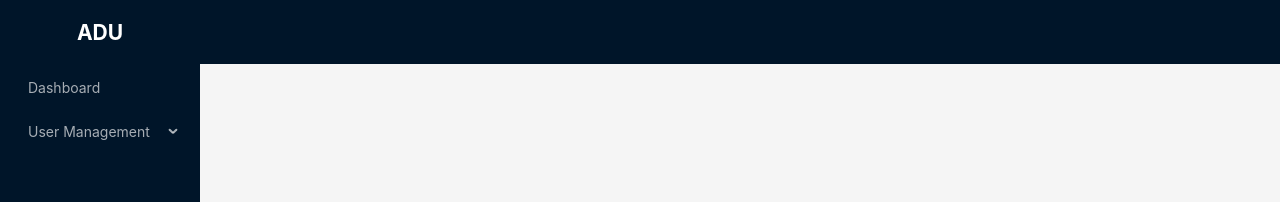
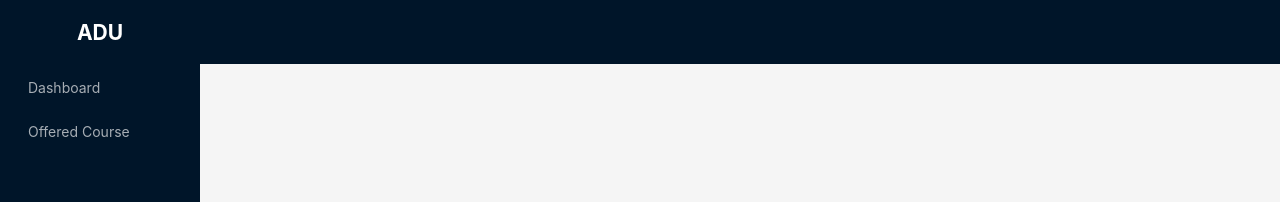
Before and after one commit to mdyasenrafe/advance-uni-client, a React (Create React App) app: page / in a window 1280 px wide. Shown: the top 202 px of the page. Built offline with nearby package versions, Linux system fonts and the light colour scheme.

Commit message:
route issue fixed

```diff
--- a/src/components/layout/Sidebar/Sidebar.tsx
+++ b/src/components/layout/Sidebar/Sidebar.tsx
@@ -1,11 +1,36 @@
 import { Layout, Menu } from "antd";
 import { sidebarItemsGenerator } from "../../../utils/sidebarItemsGenerator";
 import { adminPaths } from "../../../routes/admin.routes";
+import { facultyPaths } from "../../../routes/faculty.routes";
+import { studentPaths } from "../../../routes/student.routes";
 
 const { Sider } = Layout;
 
+const userRole = {
+  ADMIN: "admin",
+  FACULTY: "faculty",
+  STUDENT: "student",
+};
+
 export const Sidebar = () => {
-  const role = "admin";
+  const role = "student";
+  let sidebarItems;
+
+  switch (role) {
+    case userRole.ADMIN:
+      sidebarItems = sidebarItemsGenerator(adminPaths, userRole.ADMIN);
+      break;
+    case userRole.FACULTY:
+      sidebarItems = sidebarItemsGenerator(facultyPaths, userRole.FACULTY);
+      break;
+    case userRole.STUDENT:
+      sidebarItems = sidebarItemsGenerator(studentPaths, userRole.STUDENT);
+      break;
+
+    default:
+      break;
+  }
+
   return (
     <Sider
       breakpoint="lg"
@@ -32,7 +57,7 @@ export const Sidebar = () => {
         theme="dark"
         mode="inline"
         defaultSelectedKeys={["4"]}
-        items={sidebarItemsGenerator(adminPaths, "admin")}
+        items={sidebarItems}
       />
     </Sider>
   );
--- a/src/utils/sidebarItemsGenerator.tsx
+++ b/src/utils/sidebarItemsGenerator.tsx
@@ -9,7 +9,7 @@ export const sidebarItemsGenerator = (
     if (item.name && item.path) {
       acc.push({
         key: item.path,
-        label: <NavLink to={`/admin/${item.path}`}>{item.name}</NavLink>,
+        label: <NavLink to={`/${role}/${item.path}`}>{item.name}</NavLink>,
       });
     }
     if (item.children) {
```
